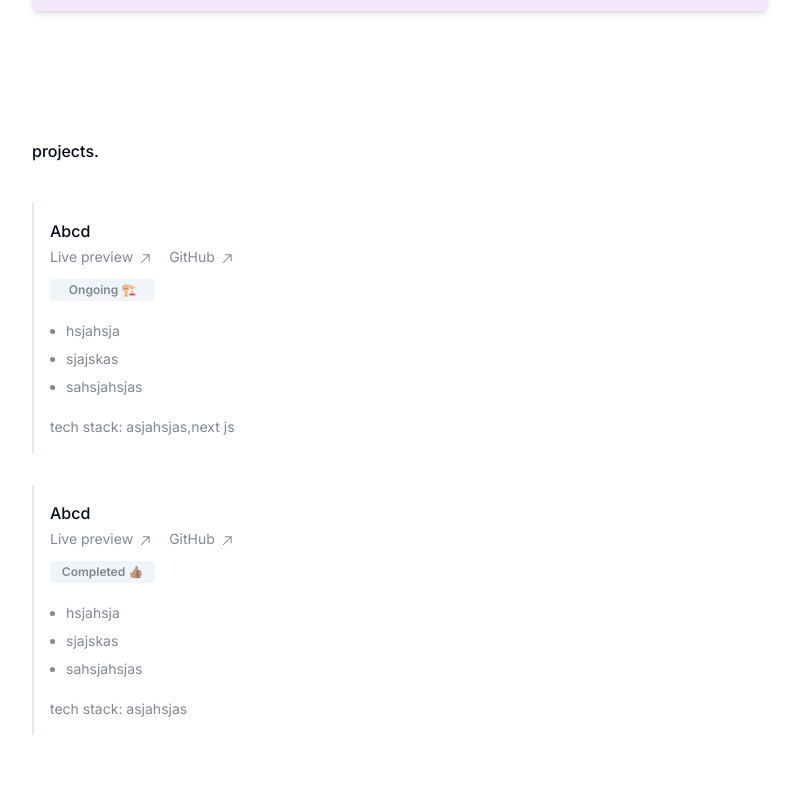
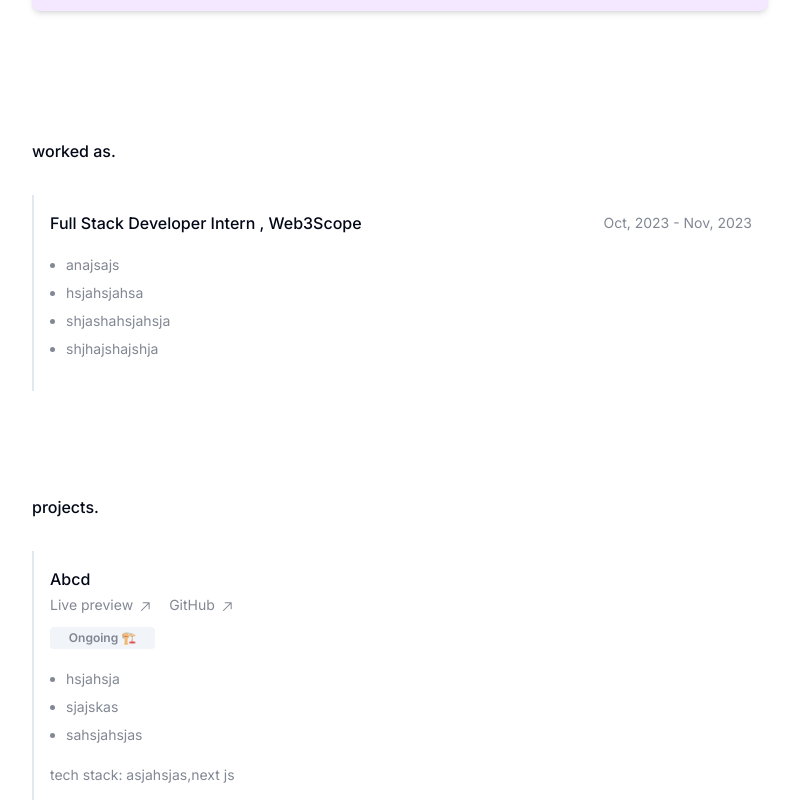
Before and after one commit to Shobhnik13/Portfolio, a Next.js app in the folder client/: page / in a window 1280 px wide. Shown: the part 480-1280 px from the top of the page, without its empty margins (240-1039 px from the left). Built offline with nearby package versions, Linux system fonts and the light colour scheme.

Commit message:
completed (just need to add valid data)

```diff
--- a/client/app/page.tsx
+++ b/client/app/page.tsx
@@ -1,5 +1,6 @@
 import AboutMe from '@/components/AboutMe'
 import Contact from '@/components/Contact'
+import Experiences from '@/components/Experiences'
 import HireMe from '@/components/HireMe'
 import Intro from '@/components/Intro'
 import Projects from '@/components/Projects'
@@ -10,6 +11,7 @@ export default function Home() {
         <Intro/>
         <AboutMe/>
         <HireMe/>
+        <Experiences/>
         <Projects/>
         <Contact/>
       </div>
--- a/client/components/Contact.tsx
+++ b/client/components/Contact.tsx
@@ -6,7 +6,7 @@ import { GoArrowUpRight } from "react-icons/go"
 
 const Contact = () => {
   return (
-    <div className="flex flex-col justify-center mt-20  pb-10">
+    <div className="flex flex-col justify-center mt-10  pb-20">
           <p className="font-[500]">contact, socials & coding profiles.</p>
           <div className="flex flex-col mt-8 gap-y-4">
                 {socialData.map((data)=>(
--- a/client/components/Experiences.tsx
+++ b/client/components/Experiences.tsx
@@ -1,8 +1,26 @@
 'use client'
+
+import { experienceData } from "@/lib/data"
+
 const Experiences = () => {
   return (
-    <div>
-
+    <div className="flex flex-col justify-center mt-20 md:mt-32 pb-10 w-full">
+          <p className="font-[500]">worked as.</p>
+          <div className="mt-8 flex flex-col gap-y-8">
+            {experienceData.map((data)=>(
+                      <div className="border-l-2 hover:border-purple-300  hover:duration-200 flex flex-col gap-y-1 p-4" key={data.id}>
+                        <div className="flex  items-center justify-between">
+                          <p className="text-base font-[500] capitalize">{data.title}</p>
+                          <p className="capitalize text-sm 2xl:text-base text-gray-500/85">{data.duration}</p>
+                      </div>
+                      <ul className="flex p-4 flex-col gap-y-2">
+                          {data.overview.map((item)=>(
+                              <li className="list-disc text-sm 2xl:text-base text-gray-500/85">{item}</li>
+                          ))}
+                      </ul>
+                  </div>
+            ))}
+          </div>
     </div>
   )
 }
--- a/client/components/Projects.tsx
+++ b/client/components/Projects.tsx
@@ -9,11 +9,11 @@ import { GoArrowUpRight } from "react-icons/go"
 const Projects = () => {
 
   return (
-    <div className="flex flex-col justify-center mt-20 md:mt-32 pb-10">
+    <div className="flex flex-col justify-center mt-16 pb-10">
          <p className="font-[500]">projects.</p>
-        <div className="flex flex-col mt-10 gap-y-8">
+        <div className="flex flex-col mt-8 gap-y-8">
             {projectData.map((data)=>(
-                <div className="border-l-2 hover:border-orange-300  hover:duration-200 flex flex-col gap-y-1 p-4" key={data.id}>
+                <div className="border-l-2 hover:border-purple-300  hover:duration-200 flex flex-col gap-y-1 p-4" key={data.id}>
                     <p className="text-base font-[500] capitalize">{data.title}</p>
                     <div className="flex flex-row gap-x-4 text-sm 2xl:text-base text-gray-500/85">
                         <Link className="flex gap-x-1 items-center justify-center hover:underline" target="_blank" href={`${data.LiveLink}`}>Live preview  <GoArrowUpRight className="text-base mt-1"/></Link>
--- a/client/lib/data.ts
+++ b/client/lib/data.ts
@@ -70,3 +70,13 @@ export const socialData=[
         link:'mailto:shobhnikw@gmail.com',
     }
 ]
+
+
+export const experienceData=[
+    {
+        id:1,
+        title:'Full Stack Developer Intern , Web3Scope',
+        duration:'Oct, 2023 - Nov, 2023',
+        overview:['anajsajs','hsjahsjahsa','shjashahsjahsja','shjhajshajshja']
+    }
+]
```
